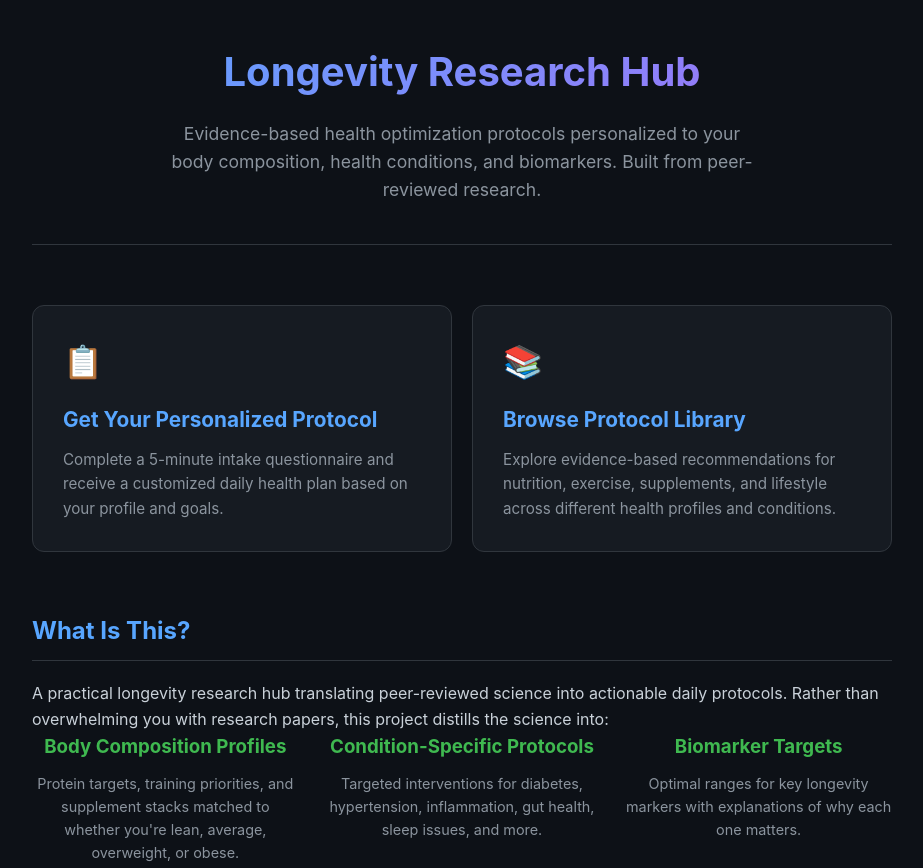
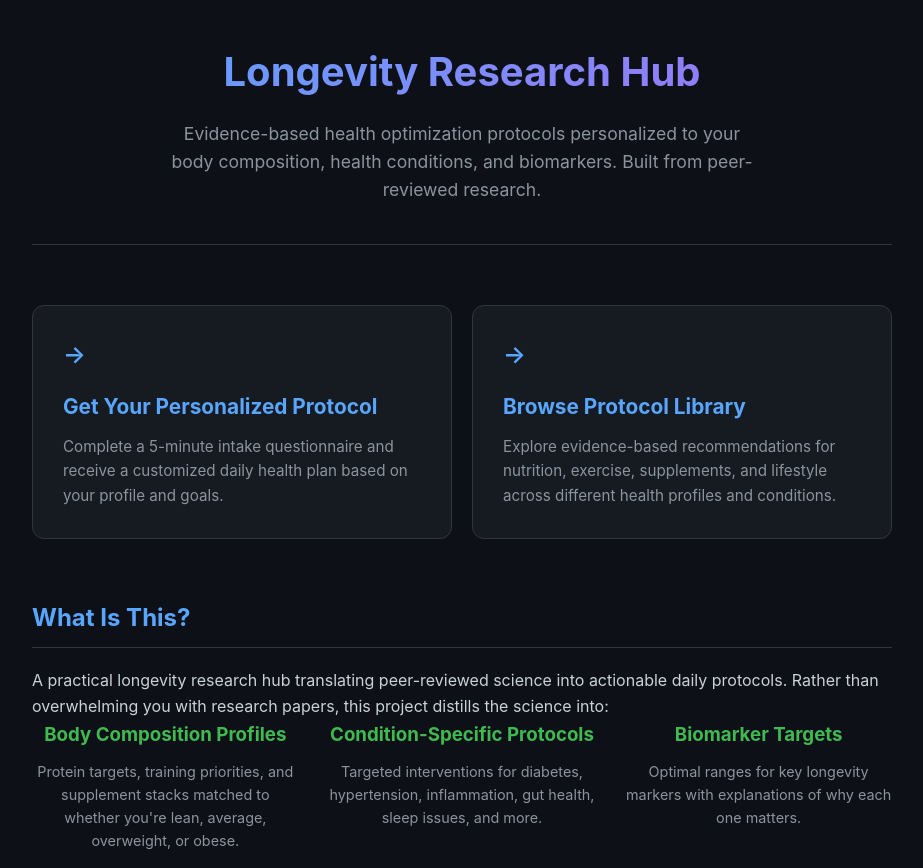
Before and after one commit to stancsz/longevity-research, a website: page index.html in a window 1280 px wide. Shown: the top 868 px of the page, without its empty margins (178-1101 px from the left). Drawn offline with Linux system fonts and the light colour scheme.

Commit message:
Remove emojis from landing page for cleaner professional look

```diff
--- a/index.html
+++ b/index.html
@@ -92,9 +92,11 @@
             font-size: 0.95rem;
         }
 
-        .cta-card .icon {
-            font-size: 2rem;
+        .cta-card .card-arrow {
+            font-size: 1.5rem;
             margin-bottom: 15px;
+            color: var(--accent);
+            font-weight: 600;
         }
 
         .features {
@@ -189,12 +191,12 @@
 
         <div class="cta-grid">
             <a href="docs/intake-form.html" class="cta-card">
-                <div class="icon">📋</div>
+                <div class="card-arrow">→</div>
                 <h3>Get Your Personalized Protocol</h3>
                 <p>Complete a 5-minute intake questionnaire and receive a customized daily health plan based on your profile and goals.</p>
             </a>
             <a href="docs/index.html" class="cta-card">
-                <div class="icon">📚</div>
+                <div class="card-arrow">→</div>
                 <h3>Browse Protocol Library</h3>
                 <p>Explore evidence-based recommendations for nutrition, exercise, supplements, and lifestyle across different health profiles and conditions.</p>
             </a>
```
